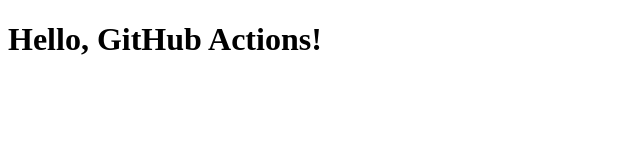
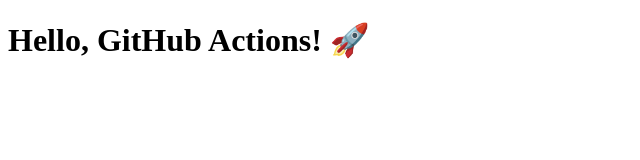
Before and after one commit to PeymanSohi/gh-deployment-workflow, a plain HTML site: page index.html in a window 1280 px wide. Shown: the whole page, without its empty margins (0-640 px from the left). Drawn offline with Linux system fonts and the light colour scheme.

Commit message:
Trigger deployment

```diff
--- a/index.html
+++ b/index.html
@@ -6,6 +6,6 @@
   <title>Hello</title>
 </head>
 <body>
-  <h1>Hello, GitHub Actions!</h1>
+  <h1>Hello, GitHub Actions! 🚀</h1>
 </body>
 </html>
```
